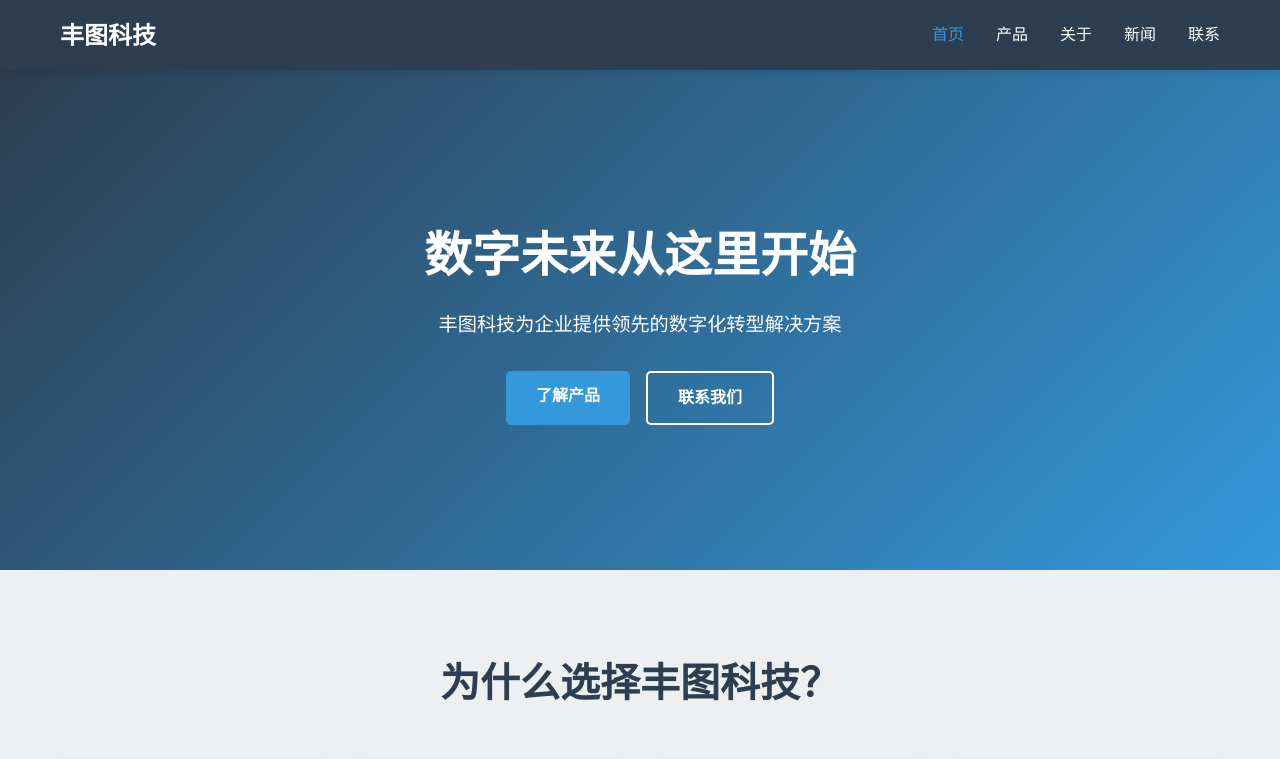
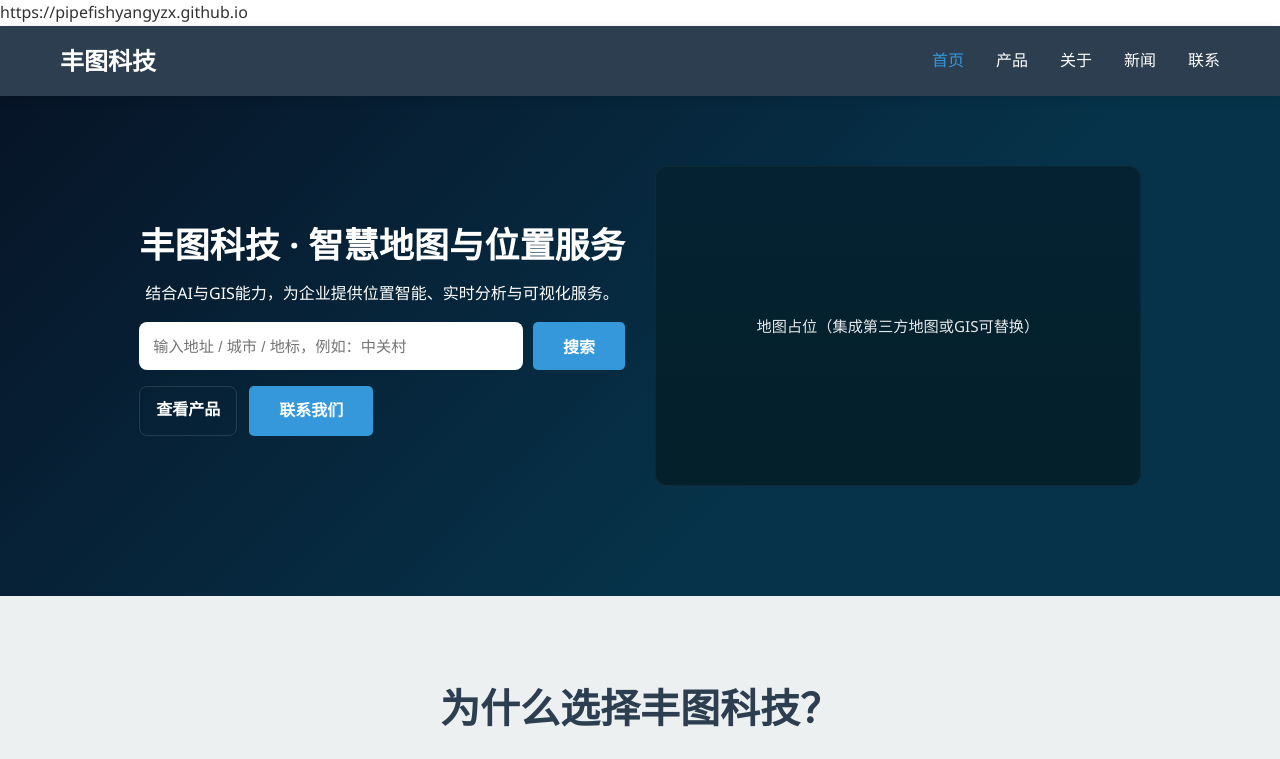
Before and after one commit to pipefishyangyzx/pipefishyangyzx.github.io, a plain HTML site: page index.html in a window 1280 px wide. Shown: the top 759 px of the page. Drawn offline with Linux system fonts and the light colour scheme.

Commit message:
重构首页：加入地图搜索占位、样式和交互；更新样式与脚本

```diff
--- a/assets/css/style.css
+++ b/assets/css/style.css
@@ -1227,3 +1227,92 @@ a:hover {
         grid-template-columns: 1fr;
     }
 }
+
+/* 新增：地图与首页重构样式 */
+.hero-map {
+    background: linear-gradient(135deg, #071427 0%, #06334a 65%);
+    color: #fff;
+    padding: 40px 0 80px 0;
+}
+
+.hero-inner {
+    display: grid;
+    grid-template-columns: 1fr 1fr;
+    gap: 30px;
+    align-items: center;
+}
+
+.hero-left h1 {
+    font-size: 2.2rem;
+    margin-bottom: 8px;
+}
+
+.map-search {
+    margin-top: 16px;
+    display: flex;
+    gap: 10px;
+}
+
+.map-search input {
+    flex: 1;
+    padding: 12px 14px;
+    border-radius: 8px;
+    border: none;
+    outline: none;
+    font-size: 0.95rem;
+}
+
+.hero-ctas {
+    margin-top: 16px;
+    display: flex;
+    gap: 12px;
+}
+
+.btn-outline {
+    background: transparent;
+    border: 1px solid rgba(255,255,255,0.12);
+    color: #fff;
+    padding: 10px 16px;
+    border-radius: 8px;
+}
+
+.hero-right .map-canvas {
+    width: 100%;
+    min-height: 320px;
+    border-radius: 12px;
+    overflow: hidden;
+    background: linear-gradient(180deg,#052233,#04202a);
+    border: 1px solid rgba(255,255,255,0.04);
+    display: flex;
+    align-items: center;
+    justify-content: center;
+    position: relative;
+}
+
+.map-placeholder {
+    color: rgba(255,255,255,0.9);
+    font-size: 0.95rem;
+    text-align: center;
+    padding: 20px;
+}
+
+.map-marker {
+    position: absolute;
+    width: 18px;
+    height: 18px;
+    background: radial-gradient(circle at 40% 35%, #ffd54d, #ff7043);
+    border-radius: 50%;
+    box-shadow: 0 6px 18px rgba(0,0,0,0.35);
+    transform: translate(-50%, -50%);
+}
+
+.map-toast {
+    position: absolute;
+    left: 20px;
+    top: 20px;
+    background: rgba(0,0,0,0.5);
+    color: #fff;
+    padding: 8px 12px;
+    border-radius: 8px;
+    font-size: 0.9rem;
+}
--- a/assets/js/main.js
+++ b/assets/js/main.js
@@ -295,3 +295,55 @@ document.addEventListener('DOMContentLoaded', setupMapInteractions);
 // 日志
 console.log('丰图科技官方网站已加载');
 console.log('AI数据中心已启动 🤖');
+
+// 地图搜索 - 简单模拟交互（占位实现）
+document.addEventListener('DOMContentLoaded', function() {
+    const searchBtn = document.getElementById('mapSearchBtn');
+    const searchInput = document.getElementById('mapSearchInput');
+    const mapCanvas = document.getElementById('mapCanvas');
+
+    if (!mapCanvas) return;
+
+    function clearMarkers() {
+        const markers = mapCanvas.querySelectorAll('.map-marker');
+        markers.forEach(m => m.remove());
+    }
+
+    function showToast(text, timeout = 2500) {
+        let t = mapCanvas.querySelector('.map-toast');
+        if (!t) {
+            t = document.createElement('div');
+            t.className = 'map-toast';
+            mapCanvas.appendChild(t);
+        }
+        t.textContent = text;
+        t.style.opacity = '1';
+        setTimeout(() => { t.style.opacity = '0'; }, timeout);
+    }
+
+    function placeMarker(xPct, yPct) {
+        const marker = document.createElement('div');
+        marker.className = 'map-marker';
+        marker.style.left = xPct + '%';
+        marker.style.top = yPct + '%';
+        mapCanvas.appendChild(marker);
+        setTimeout(() => marker.classList.add('pop'), 20);
+    }
+
+    if (searchBtn && searchInput) {
+        searchBtn.addEventListener('click', () => {
+            const q = searchInput.value.trim();
+            if (!q) {
+                showToast('请输入搜索关键词');
+                return;
+            }
+            clearMarkers();
+            // 简单随机模拟若干标注位置
+            const results = [ [30,40], [55,25], [70,60] ];
+            results.forEach((pos, i) => {
+                setTimeout(() => placeMarker(pos[0], pos[1]), i * 200);
+            });
+            showToast('找到 ' + results.length + ' 条结果：' + q);
+        });
+    }
+});
--- a/index.html
+++ b/index.html
@@ -1,4 +1,4 @@
-<!DOCTYPE html>
+https://pipefishyangyzx.github.io<!DOCTYPE html>
 <html lang="zh-CN">
 <head>
     <meta charset="UTF-8">
@@ -30,13 +30,28 @@
     </nav>
 
     <!-- 英雄区域 -->
-    <section class="hero">
-        <div class="hero-content">
-            <h2>数字未来从这里开始</h2>
-            <p>丰图科技为企业提供领先的数字化转型解决方案</p>
-            <div class="hero-buttons">
-                <a href="products.html" class="btn btn-primary">了解产品</a>
-                <a href="contact.html" class="btn btn-secondary">联系我们</a>
+    <!-- 英雄区域 + 地图搜索 -->
+    <section class="hero hero-map">
+        <div class="container hero-inner">
+            <div class="hero-left">
+                <h1>丰图科技 · 智慧地图与位置服务</h1>
+                <p>结合AI与GIS能力，为企业提供位置智能、实时分析与可视化服务。</p>
+
+                <div class="map-search">
+                    <input id="mapSearchInput" type="text" placeholder="输入地址 / 城市 / 地标，例如：中关村" />
+                    <button id="mapSearchBtn" class="btn btn-primary">搜索</button>
+                </div>
+
+                <div class="hero-ctas">
+                    <a href="products.html" class="btn btn-outline">查看产品</a>
+                    <a href="contact.html" class="btn btn-primary">联系我们</a>
+                </div>
+            </div>
+
+            <div class="hero-right">
+                <div id="mapCanvas" class="map-canvas">
+                    <div class="map-placeholder">地图占位（集成第三方地图或GIS可替换）</div>
+                </div>
             </div>
         </div>
     </section>
```
Also changed, not shown: 2 other files.
